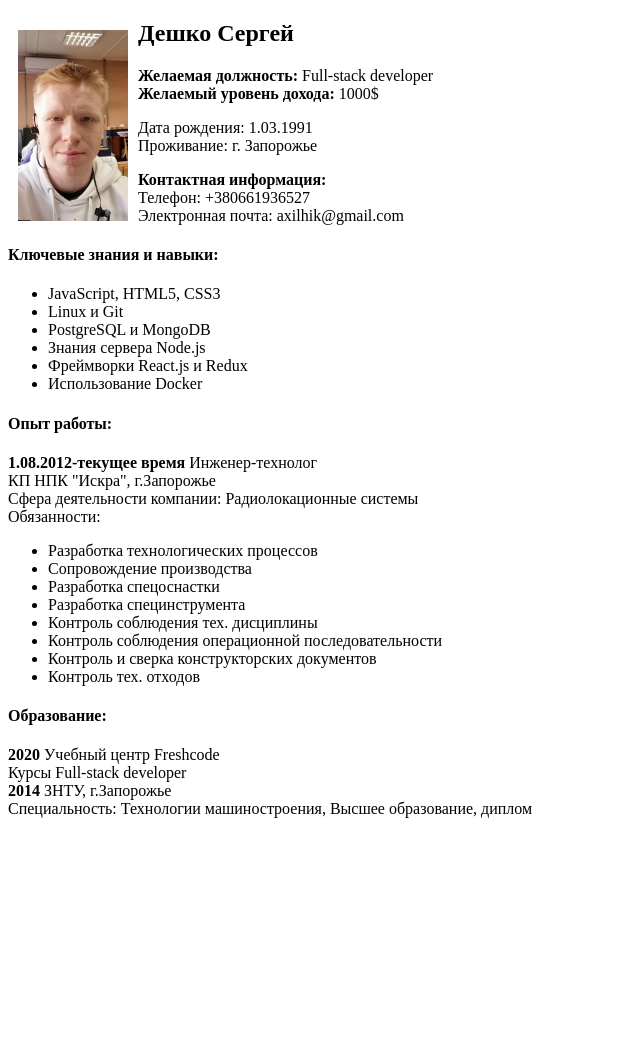
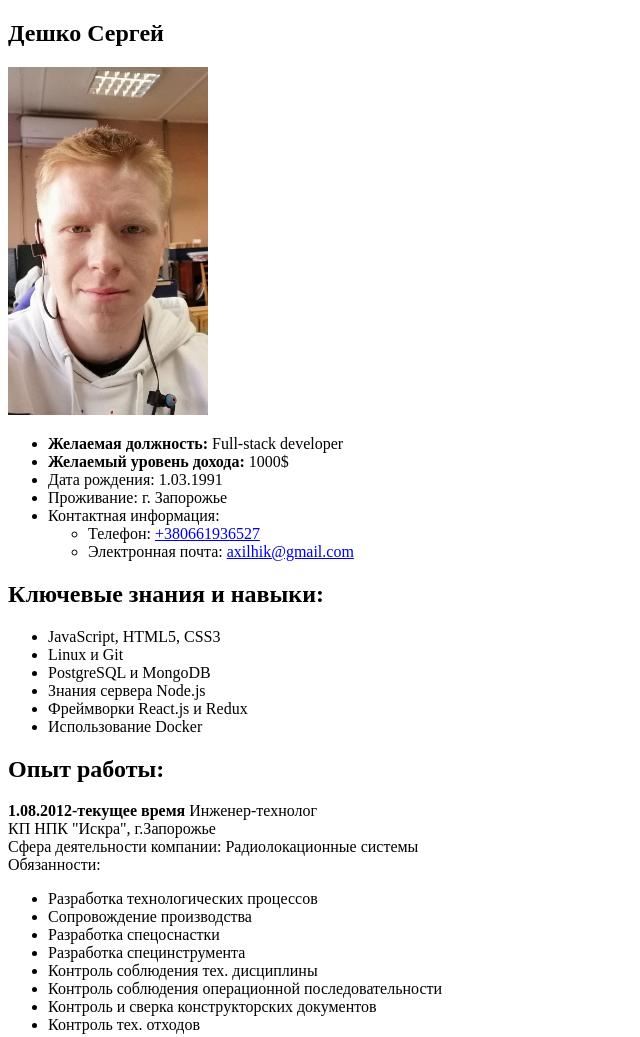
Before and after one commit to ahilld/Resume, a plain HTML site: page index.html in a window 1280 px wide. Shown: the top 1037 px of the page, without its empty margins (0-640 px from the left). Before the commit the page ends 826 px from the top, so only its background shows below. Drawn offline with Linux system fonts and the light colour scheme.

Commit message:
Refactor index.html

```diff
--- a/index.html
+++ b/index.html
@@ -6,26 +6,28 @@
     <title>Resume</title>
 </head>
 <body>
-<div>
-    <img src="./images/1.jpg" alt="Deshko" width="110" style="float:left;padding:10px;">
-    <h2>Дешко Сергей</h2>
-    <p>
-        <b>Желаемая должность:</b> Full-stack developer<br>
-        <b>Желаемый уровень дохода:</b> 1000$
-    </p>
-    <p>
-        Дата рождения: 1.03.1991<br>
-        Проживание: г. Запорожье
-    </p>
-    <p>
-        <b>Контактная информация:</b><br>
-        Телефон: +380661936527<br>
-        Электронная почта: axilhik@gmail.com
-    </p>
-</div>
+<section>
+    <h1>Дешко Сергей</h1>
+    <img src="./images/1.jpg" alt="фото Дешко Сергей" width="200">
+    <ul>
+        <li><b>Желаемая должность:</b> Full-stack developer<br></li>
+        <li><b>Желаемый уровень дохода:</b> 1000$</li>
+        <li>Дата рождения: 1.03.1991</li>
+        <li>Проживание: г. Запорожье</li>
+        <li>Контактная информация:
+            <ul>
+                <li>
+                    Телефон: <a href="tel:+380661936527">+380661936527</a>
+                </li>
+                <li>Электронная почта: <a href="mailto:axilhik@gmail.com">axilhik@gmail.com</a></li>
+            </ul>
+        </li>
+    </ul>
+</section>
 
-<div>
-    <h4>Ключевые знания и навыки:</h4>
+<main>
+    <section>
+        <h2>Ключевые знания и навыки:</h2>
         <ul>
             <li>JavaScript, HTML5, CSS3</li>
             <li>Linux и Git</li>
@@ -34,10 +36,11 @@
             <li>Фреймворки React.js и Redux</li>
             <li>Использование Docker</li>
         </ul>
-</div>
+    </section>
+</main>
 
-<div>
-    <h4>Опыт работы:</h4>
+<section>
+    <h2>Опыт работы:</h2>
     <b>1.08.2012-текущее время</b> Инженер-технолог <br>
     КП НПК "Искра", г.Запорожье <br>
     Сфера деятельности компании: Радиолокационные системы <br>
@@ -52,14 +55,13 @@
         <li>Контроль и сверка конструкторских документов</li>
         <li>Контроль тех. отходов</li>
     </ul>
-</div>
-
-<div>
-    <h4>Образование:</h4>
+</section>
+<section>
+    <h2>Образование:</h2>
     <b>2020</b> Учебный центр Freshcode <br>
     Курсы Full-stack developer<br>
     <b>2014</b> ЗНТУ, г.Запорожье <br>
     Специальность: Технологии машиностроения, Высшее образование, диплом
-</div>
+</section>
 </body>
 </html>
```
Lines whose indentation alone changed are shown as unchanged.
